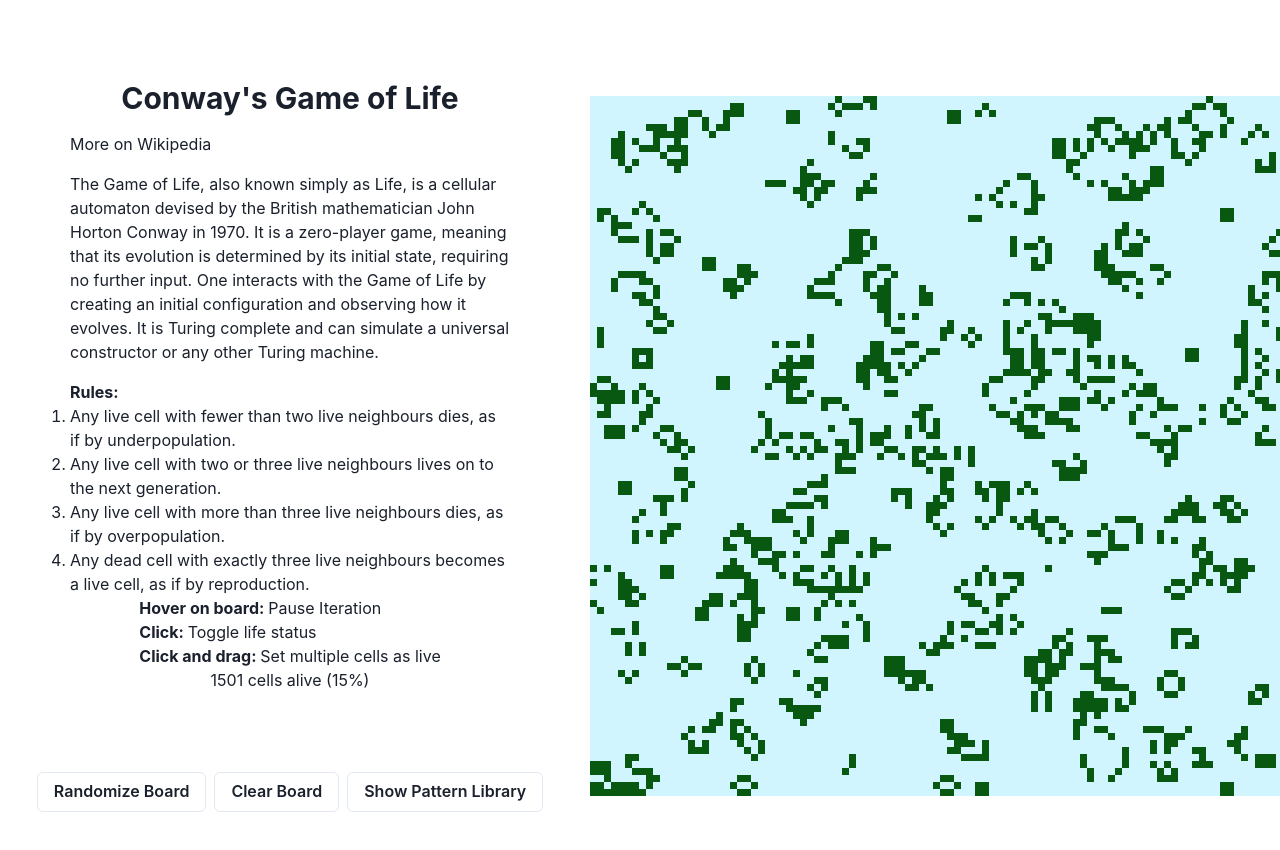
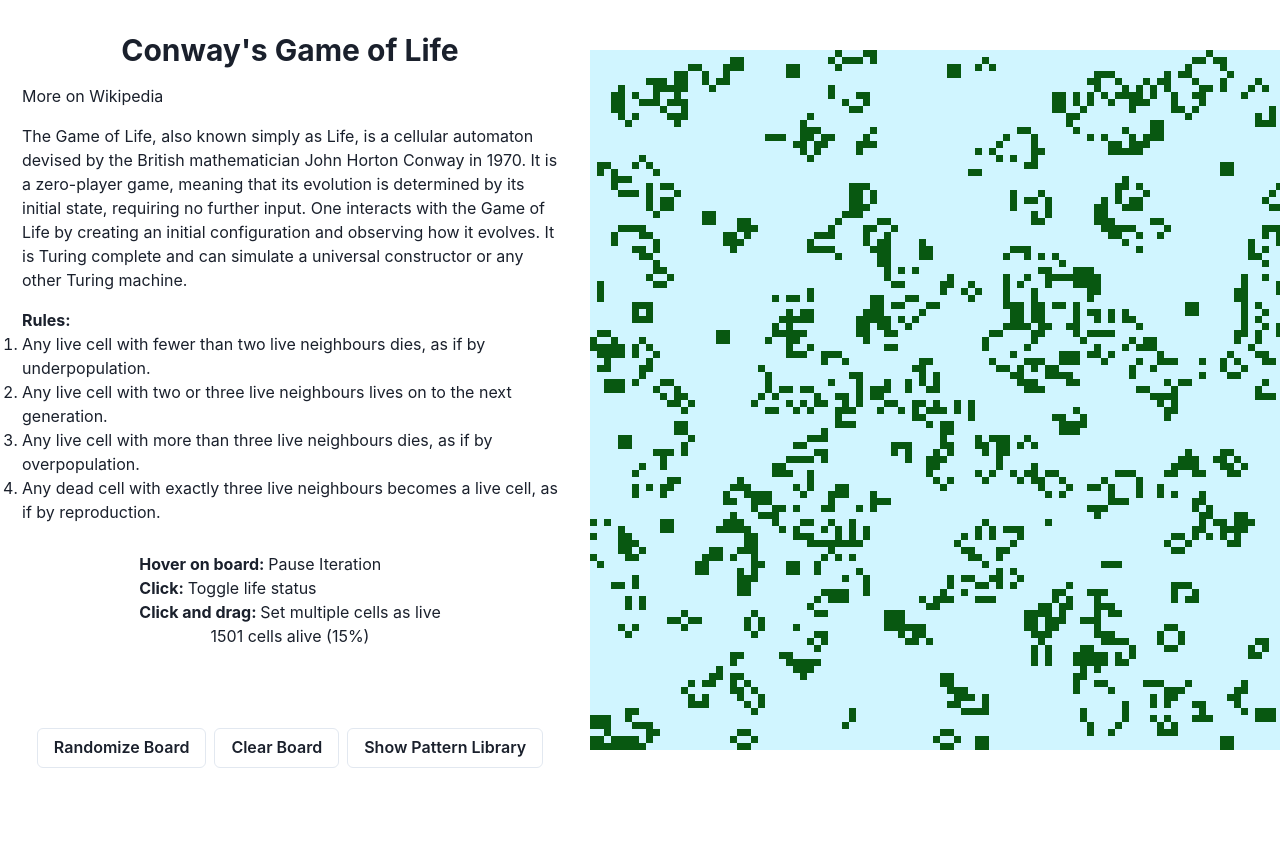
Before and after one commit to Dan-X/game_of_life, a React (Create React App) app: page / in a window 1280 px wide. Shown: the top 850 px of the page. After the commit the page ends 800 px from the top, so only its background shows below. Built offline with nearby package versions, Linux system fonts and the light colour scheme.

Commit message:
fix css padding problem

```diff
--- a/src/App.css
+++ b/src/App.css
@@ -1,5 +1,5 @@
 .App {
-  height: 100%;
+  height: 100vh;
   width: 100%;
   text-align: center;
   position: absolute;
@@ -7,13 +7,6 @@
   flex-direction: column;
   /* z-index: 100; */
 }
-.header {
-  margin-top:20px;
-  display: flex;
-  flex-direction: column;
-  justify-content: center;
-  align-items: center;
-}
 
 
 button:focus {
--- a/src/App.tsx
+++ b/src/App.tsx
@@ -12,12 +12,7 @@ function App() {
   return (
     <ChakraProvider>
       <div className="App">
-        {/* <div className="header">
-          <H1>Conway's Game of Life</H1>
-        </div> */}
-        <div className="mainContainer">
           <Board />
-        </div>
       </div>
     </ChakraProvider>
 
--- a/src/Board/Board.module.css
+++ b/src/Board/Board.module.css
@@ -14,7 +14,7 @@
 .leftPanel {
   height: 100%;
   max-width: 600px;
-  padding: 5rem;
+  padding: 2rem;
   display: flex;
   flex-direction: column;
   justify-content: flex-start;
--- a/src/Board/Board.tsx
+++ b/src/Board/Board.tsx
@@ -1,7 +1,7 @@
 import React, { useEffect, useState } from "react";
 // import { ButtonGroup, Button, Overlay } from "@blueprintjs/core";
 
-import { Button, ButtonGroup, Divider, Flex, Heading } from "@chakra-ui/react";
+import { Button, ButtonGroup, Divider, Flex, Heading, Link, Text } from "@chakra-ui/react";
 import {
   Modal,
   ModalOverlay,
@@ -187,11 +187,11 @@ const Board = (props: Props) => {
         /> */}
 
         <div className={classes.description}>
-          <p>
-            <a href="https://en.wikipedia.org/wiki/Conway%27s_Game_of_Life">
+          <Text>
+            <Link href="https://en.wikipedia.org/wiki/Conway%27s_Game_of_Life">
               More on Wikipedia
-            </a>
-          </p>
+            </Link>
+          </Text>
           <p>
             The Game of Life, also known simply as Life, is a cellular automaton
             devised by the British mathematician John Horton Conway in 1970. It
```
